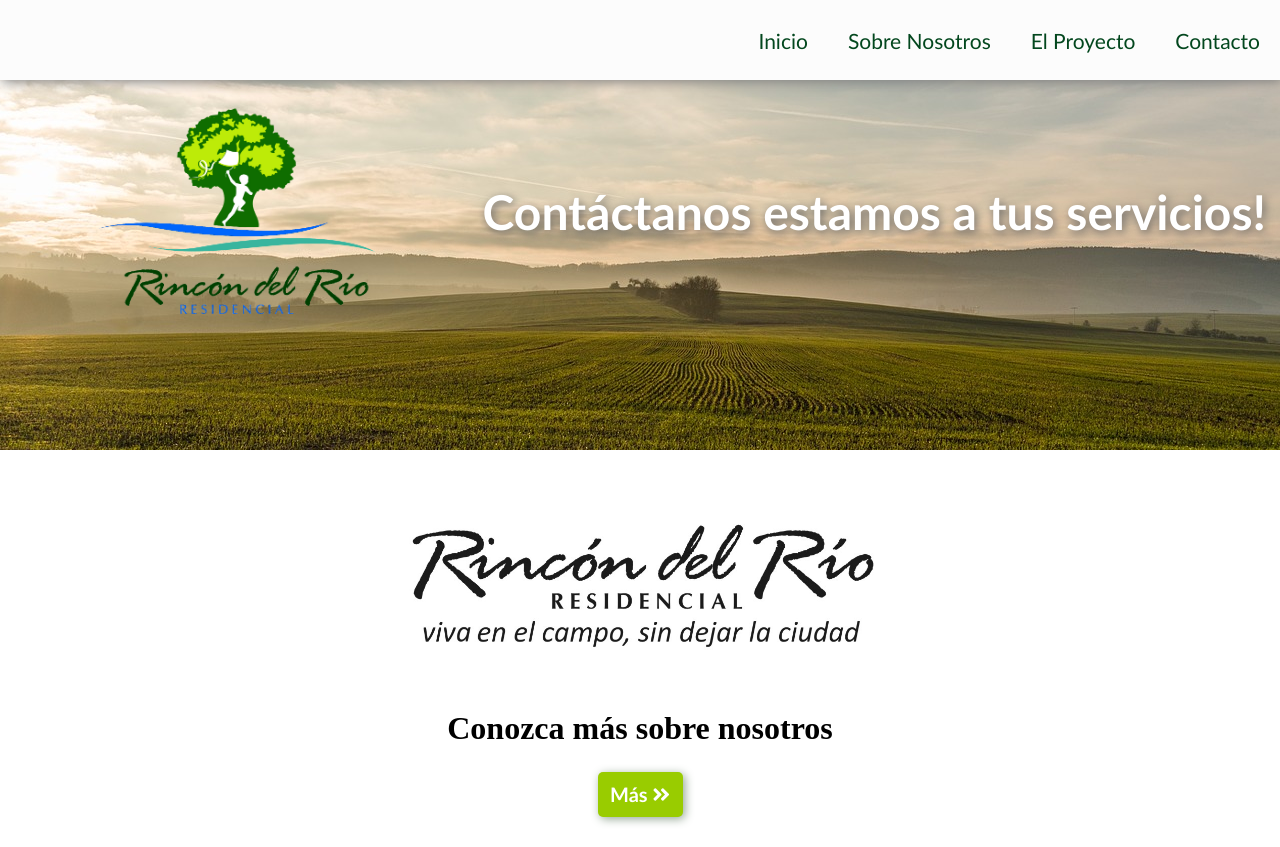
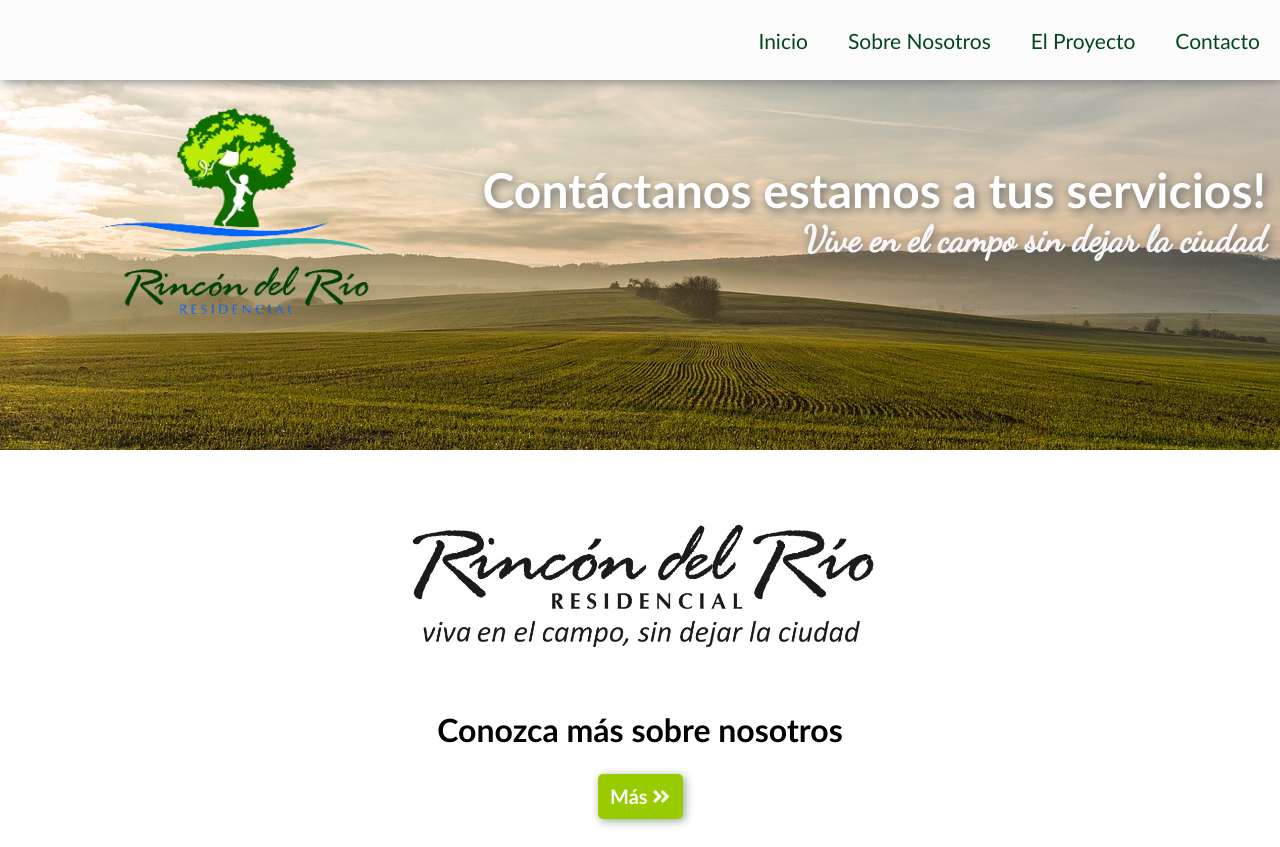
Before and after one commit to daved3464/Rincon-del-Rio-, a plain HTML site: page index.html in a window 1280 px wide. Shown: the top 847 px of the page. Drawn offline with Linux system fonts and the light colour scheme.

Commit message:
Commit de prueba para error de Git

```diff
--- a/index.css
+++ b/index.css
@@ -71,6 +71,15 @@
     animation-name: apareceLetra;
     animation-duration: 1750ms;
 }
+.slog-back{
+    font-family: 'Dancing Script', cursive;
+    font-size: 36px;
+    color: rgb(245, 245, 245);
+    text-shadow: 2px 3px 10px rgb(99, 99, 99);
+    text-align: end;
+    animation-name: apareceLetra;
+    animation-duration: 1750ms;
+}
 @keyframes apareceLetra{
     0%{opacity: 0;}
     100%{opacity: 1;}
@@ -94,7 +103,6 @@
 }
 .slog-about{
     font-size: 32px;
-    font-family: 'CG Omega Bold';
 }
 .read-more{
     display: block;
@@ -115,6 +123,7 @@
     background: #719700;
 }
 
+/*FOOTER*/
 .footer{
     width: 100%;
     background-color: rgb(3, 71, 30);
--- a/index.html
+++ b/index.html
@@ -6,6 +6,7 @@
     <link rel="stylesheet" href="https://use.fontawesome.com/releases/v5.7.2/css/all.css"
     integrity="sha384-fnmOCqbTlWIlj8LyTjo7mOUStjsKC4pOpQbqyi7RrhN7udi9RwhKkMHpvLbHG9Sr"
     crossorigin="anonymous">
+    <link href="https://fonts.googleapis.com/css?family=Dancing+Script" rel="stylesheet">
     <link rel="stylesheet" href="index.css">
     <title>Rincón del Río</title>
 </head>
@@ -23,7 +24,10 @@
             <div class="background">
                 <div class="logo-and-desc">
                     <img src="img/logo01.png" class="logo-back">
-                    <h2 class="desc-back">Contáctanos estamos a tus servicios!</h2>
+                    <div>
+                        <h2 class="desc-back">Contáctanos estamos a tus servicios!</h2>
+                        <h3 class="slog-back">Vive en el campo sin dejar la ciudad</h3>
+                    </div>
                 </div>
             </div>
         </header>
```
